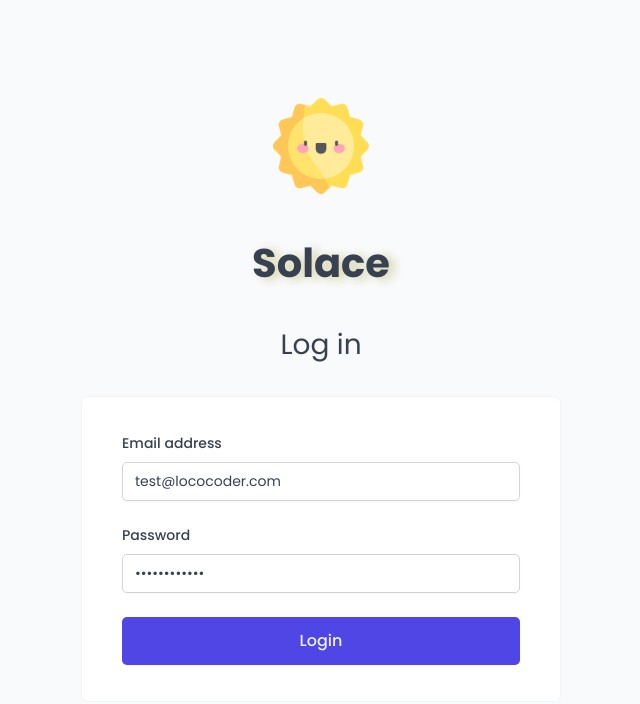
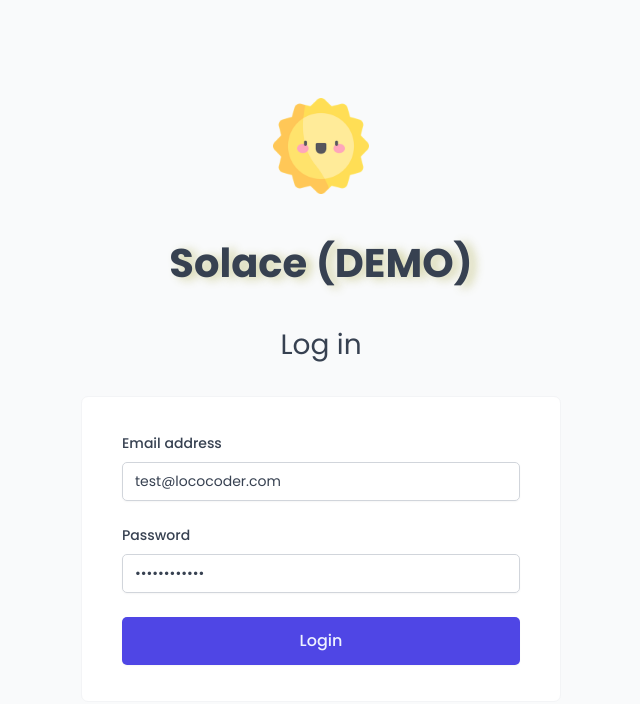
Before and after one commit to chaleay/oasis-project, a React (Vite) app: page /login in a window 1280 px wide. Shown: the top 704 px of the page, without its empty margins (319-959 px from the left). Built offline with nearby package versions, Linux system fonts and the light colour scheme; a web font is replaced by a local one.

Commit message:
add demo

```diff
--- a/src/pages/Login.jsx
+++ b/src/pages/Login.jsx
@@ -23,7 +23,7 @@ function Login() {
   return (
     <LoginLayout>
       <Logo />
-      <LogoHeader>Solace</LogoHeader>
+      <LogoHeader>Solace (DEMO)</LogoHeader>
       <Heading as="h4">Log in</Heading>
       <LoginForm />
     </LoginLayout>
```
